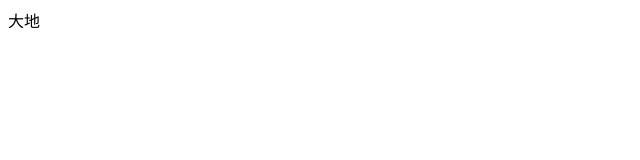
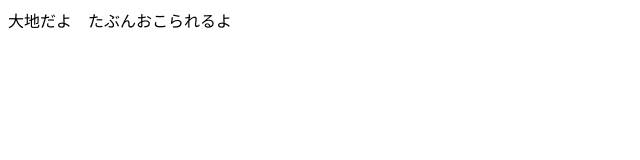
Before and after one commit to DaichiSaito/git-test, a plain HTML site: page index.html in a window 1280 px wide. Shown: the whole page, without its empty margins (0-640 px from the left). Drawn offline with Linux system fonts and the light colour scheme.

Commit message:
tabunokorareru

```diff
--- a/index.html
+++ b/index.html
@@ -6,6 +6,6 @@
     </head>
 
     <body>
-    大地
+    大地だよ　たぶんおこられるよ
     </body>
 </html>
```
